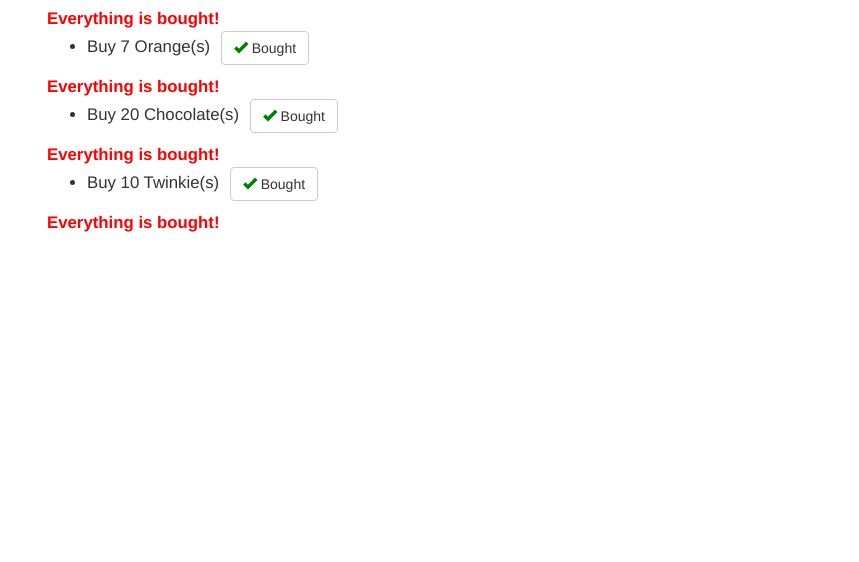
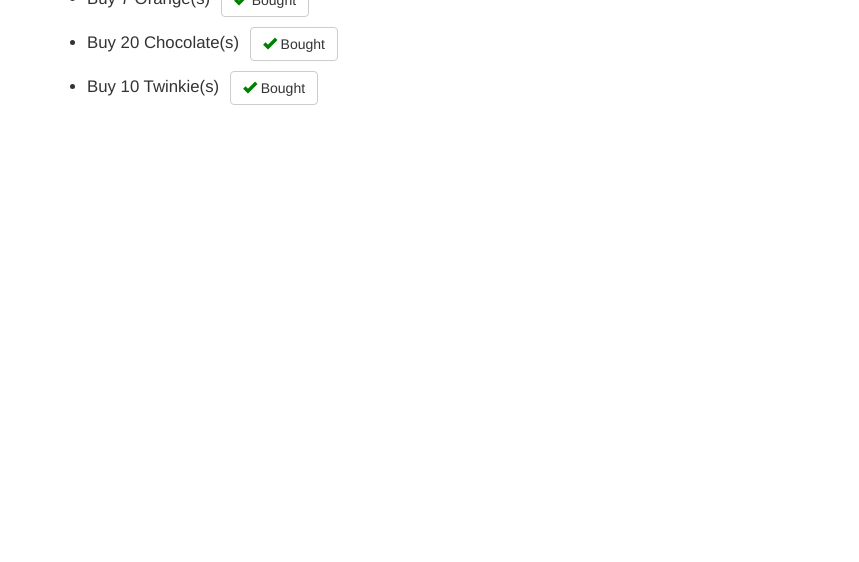
Before and after one commit to MeeraLathika/assignment-02, a plain HTML site: page index.html in a window 1280 px wide. Shown: the part 238-800 px from the top of the page, without its empty margins (23-882 px from the left). Drawn offline with Linux system fonts and the light colour scheme.

Commit message:
Update index.html

```diff
--- a/index.html
+++ b/index.html
@@ -37,7 +37,7 @@
      <ul>
        <li>Buy {{item.quantity}} {{item.name}}(s) <button class="btn btn-default" ng-click="toBuy.checkOff($index);"><span class="glyphicon glyphicon-ok"></span> Bought</button></li>
      </ul>
-		<div class="emptyMessage" ng-hide="item.name==""">Everything is bought!</div>
+		<div class="emptyMessage" ng-if="item.name==""">Everything is bought!</div>
 		</div>
     </div>
 	  <br>
```
